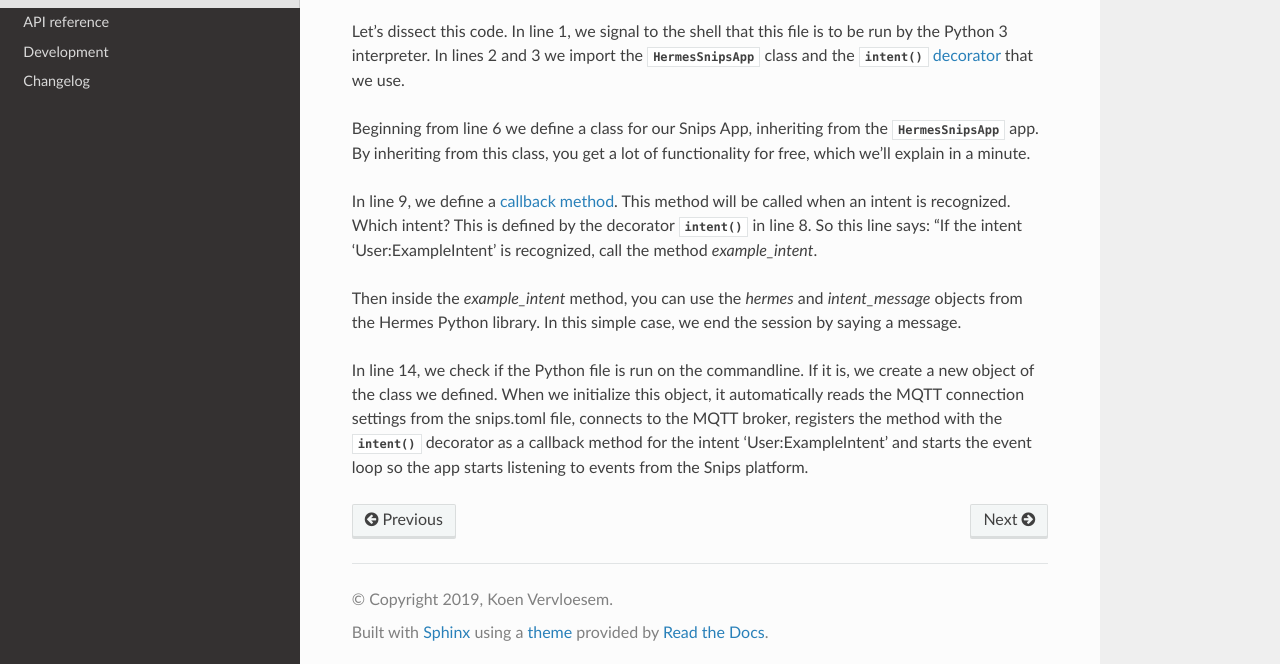
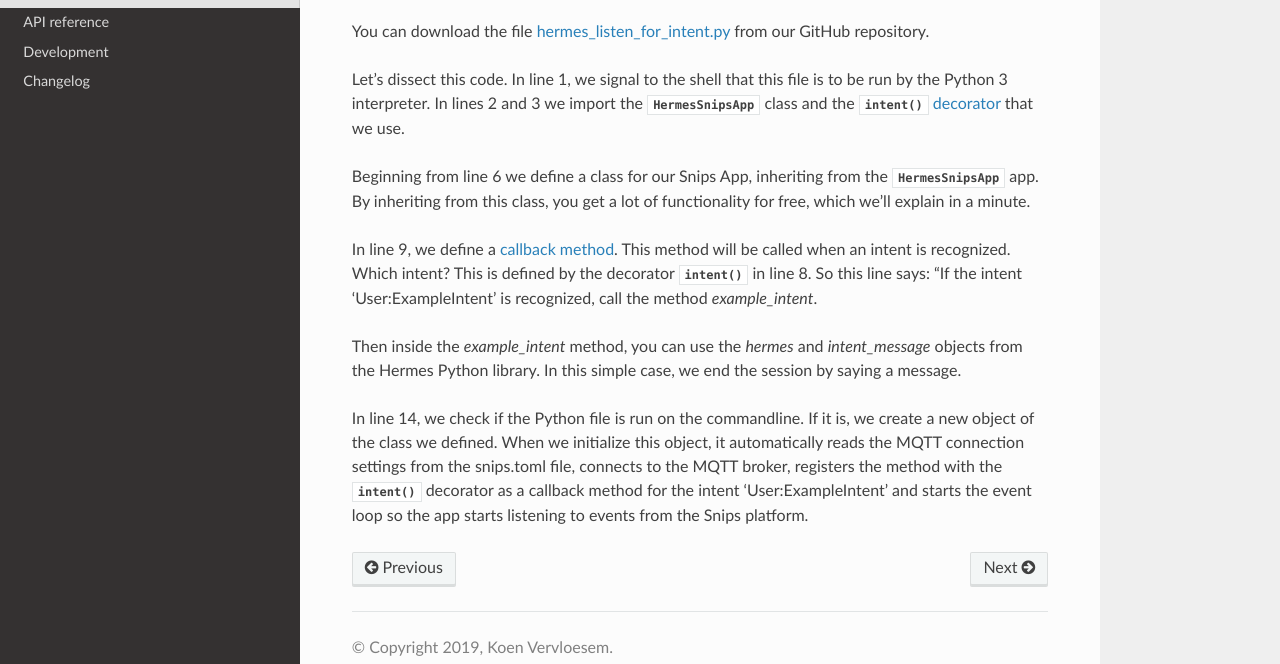
Before and after one commit to koenvervloesem/snipskit, a Sphinx documentation site: the page built from docs/source/usage.rst, in a window 1280 px wide and 900 px high, scrolled down 696 px, cut to the strip 236-900 px from the top of the window. Built offline with Sphinx 7.4.7 and the Read the Docs theme 2.0.0, drawn with Linux system fonts in a browser that asks for light colours.

Commit message:
Docs: Link to example code on GitHub

```diff
--- a/docs/source/usage.rst
+++ b/docs/source/usage.rst
@@ -43,10 +43,15 @@ Creating a simple Snips app using Hermes Python
 A simple Snips app that listens to a specific intent and then says a message, is created like this:
 
 .. literalinclude :: ../../examples/hermes_listen_for_intent.py
+   :caption: hermes_listen_for_intent.py
    :language: python
    :linenos:
    :start-at: from snipskit.apps
    :prepend: #!/usr/bin/env python3
+
+You can download the file `hermes_listen_for_intent.py`_ from our GitHub repository.
+
+.. _`hermes_listen_for_intent.py`: https://github.com/koenvervloesem/snipskit/blob/master/examples/hermes_listen_for_intent.py
 
 Let's dissect this code. In line 1, we signal to the shell that this file is to be run by the Python 3 interpreter. In lines 2 and 3 we import the :class:`.HermesSnipsApp` class and the :func:`.intent` decorator_ that we use.
 
```
